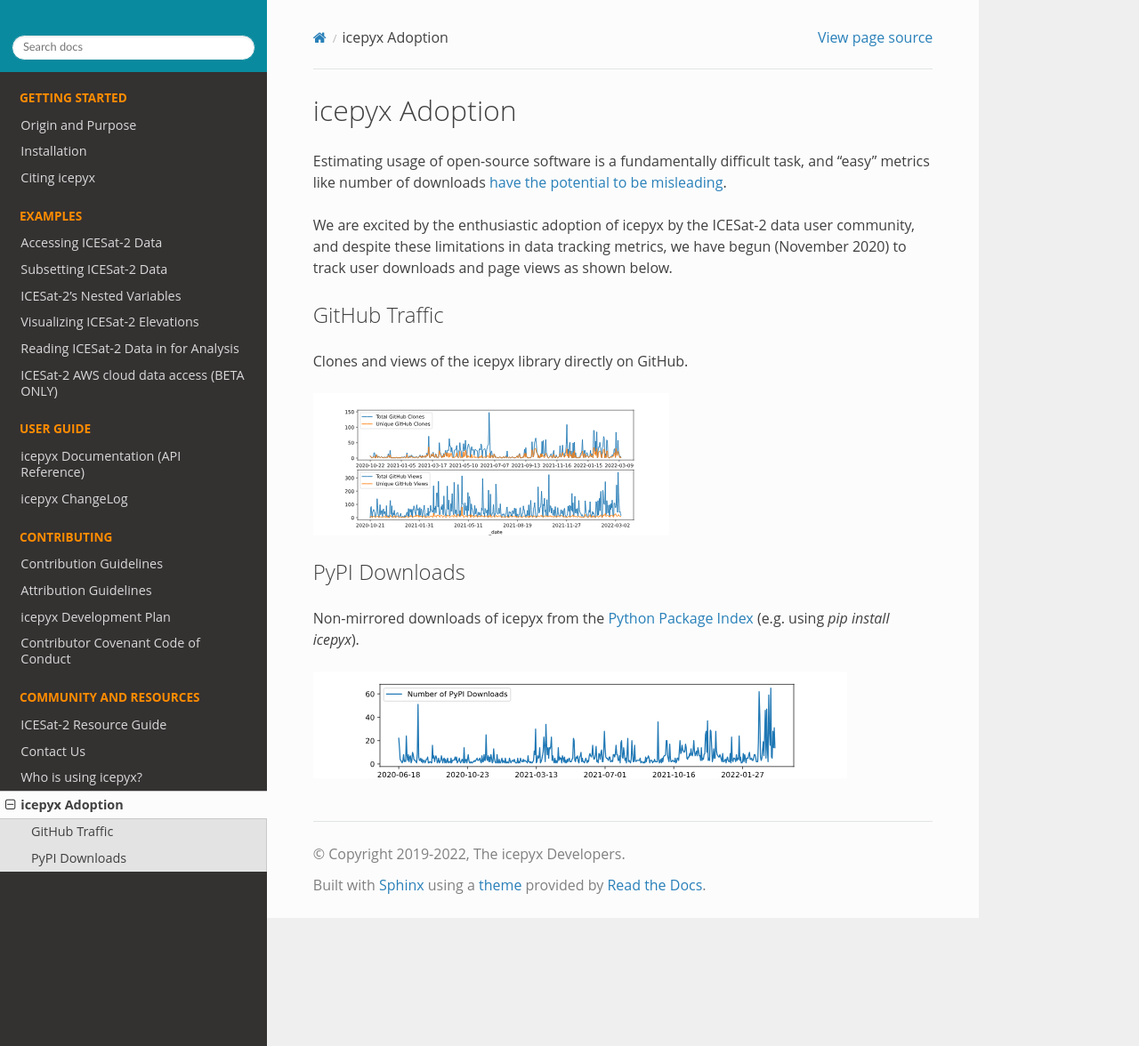
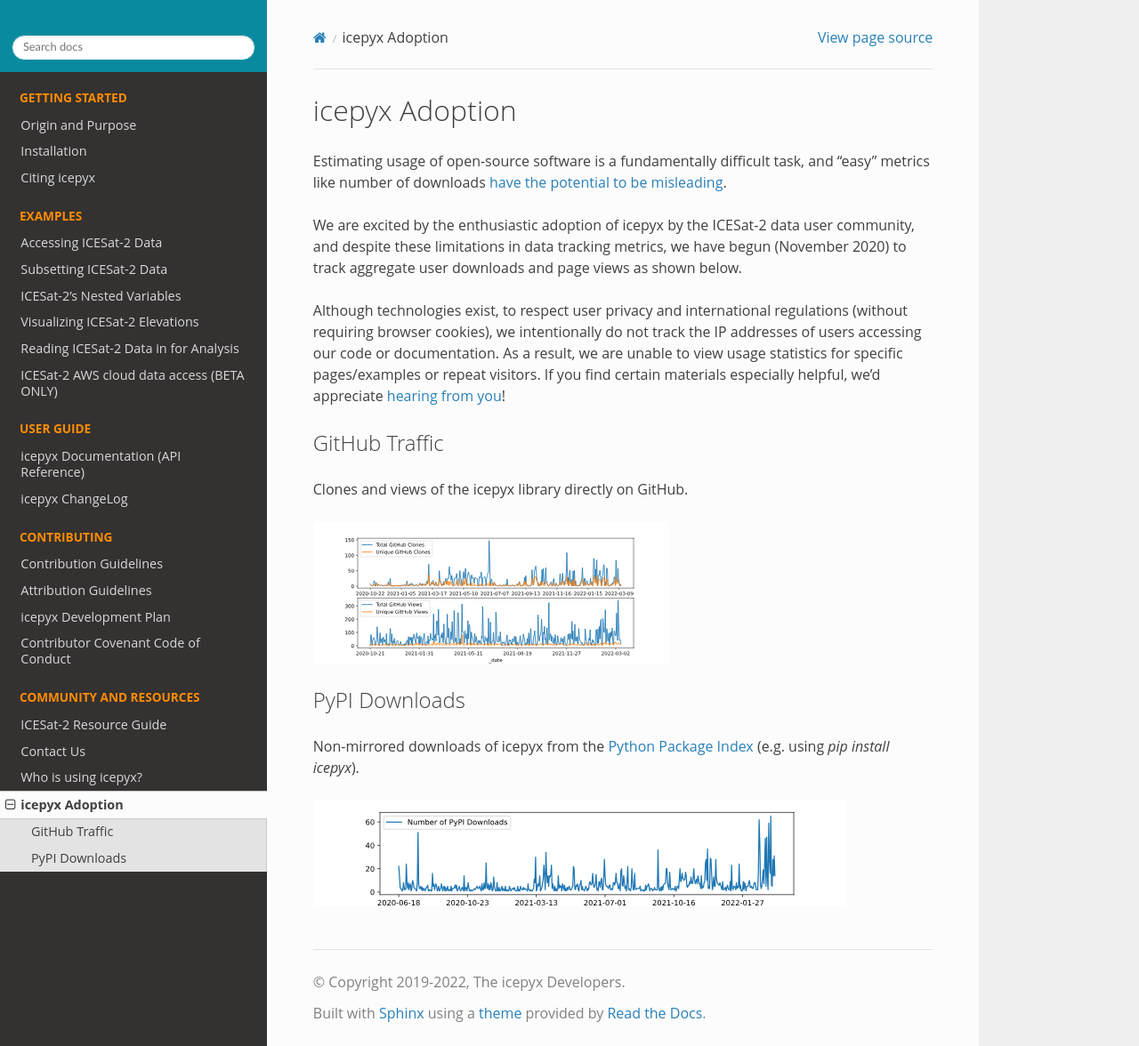
Before and after one commit to icesat2py/icepyx, a Sphinx documentation site: the page built from doc/source/tracking/downloads.rst, in a window 1280 px wide and 1176 px high. Shown: the whole window at 89% size. Built offline with Sphinx 7.4.7 and the Read the Docs theme 2.0.0, drawn with Linux system fonts in a browser that asks for light colours; the version number could not be read and is left out.

Commit message:
add no-tracking note

```diff
--- a/doc/source/tracking/downloads.rst
+++ b/doc/source/tracking/downloads.rst
@@ -5,7 +5,13 @@
 `have the potential to be misleading <https://blog.dask.org/2020/01/14/estimating-users>`_.
 
 We are excited by the enthusiastic adoption of icepyx by the ICESat-2 data user community,
-and despite these limitations in data tracking metrics, we have begun (November 2020) to track user downloads and page views as shown below.
+and despite these limitations in data tracking metrics, we have begun (November 2020) to track aggregate user downloads and page views as shown below.
+
+Although technologies exist, to respect user privacy and international regulations (without requiring browser cookies),
+we intentionally do not track the IP addresses of users accessing our code or documentation.
+As a result, we are unable to view usage statistics for specific pages/examples or repeat visitors.
+If you find certain materials especially helpful, we'd appreciate :ref:`hearing from you<contact_ref_label>`!
+
 
 GitHub Traffic
 ^^^^^^^^^^^^^^
```
